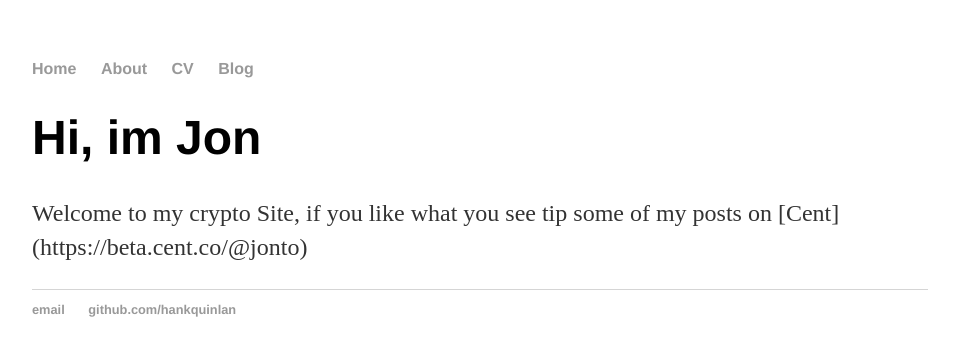
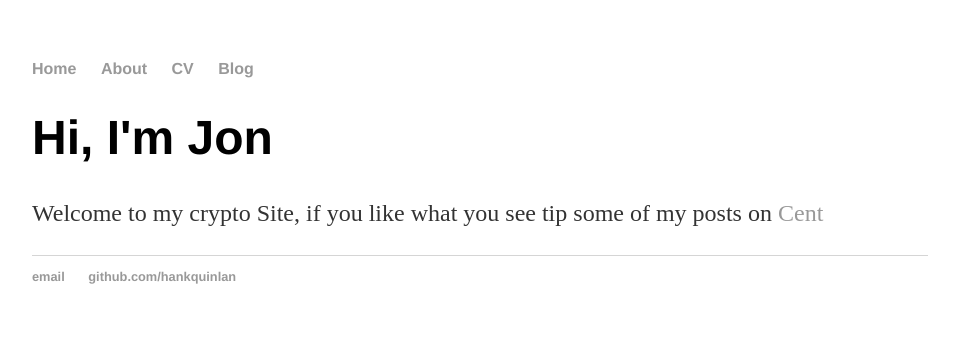
Before and after one commit to jon-tompkins/jon-tompkins.github.io, a Jekyll site: the page built from index.html, in a window 1280 px wide. Shown: the top 356 px of the page, without its empty margins (160-1119 px from the left). Built offline with Jekyll 4.4.1, drawn with Linux system fonts in a browser that asks for light colours.

Commit message:
updated link

```diff
--- a/index.html
+++ b/index.html
@@ -3,6 +3,6 @@ layout: default
 title: Hank Quinlan, Horrible Cop
 ---
 <div class="blurb">
-	<h1>Hi, im Jon</h1>
-	<p>Welcome to my crypto Site, if you like what you see tip some of my posts on [Cent](https://beta.cent.co/@jonto) </p>
+	<h1>Hi, I'm Jon</h1>
+	<p>Welcome to my crypto Site, if you like what you see tip some of my posts on <a href="https://beta.cent.co/@jonto">Cent</a></p>
 </div><!-- /.blurb -->
```
